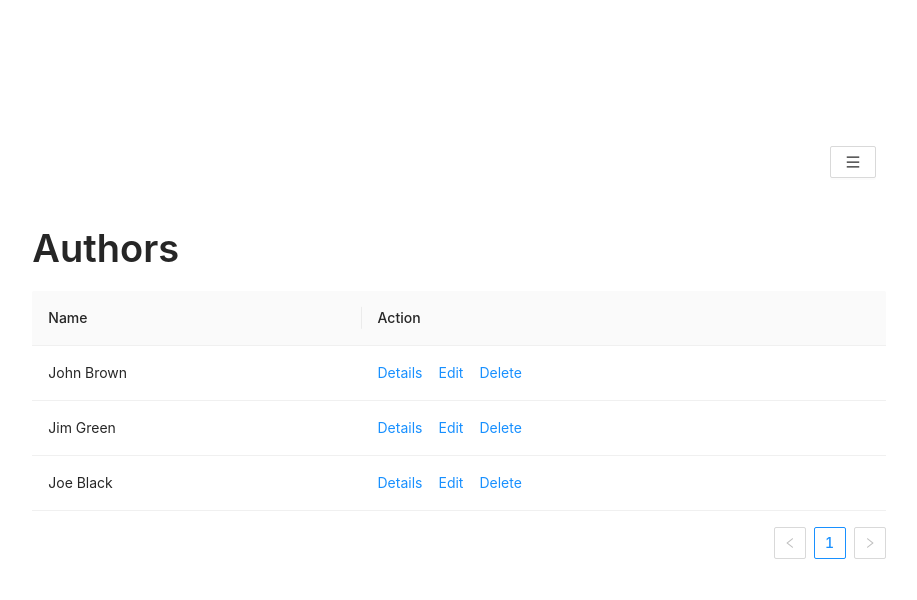
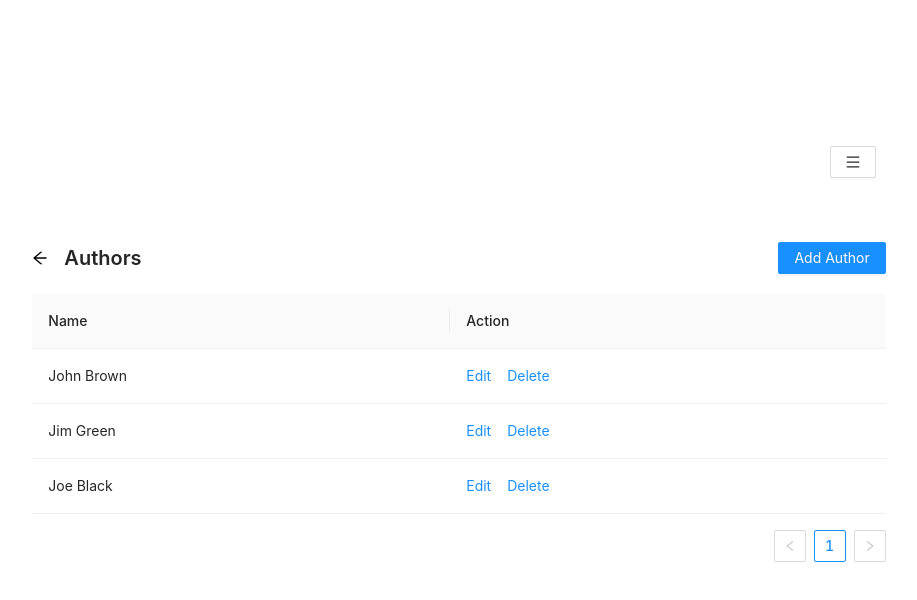
Before and after one commit to MashedBytes/book-database, a React (Create React App) app in the folder app/: page /authors in a window 1280 px wide. Shown: the top 600 px of the page, without its empty margins (181-1098 px from the left). Built offline with nearby package versions, Linux system fonts and the light colour scheme.

Commit message:
app: Add author linking

```diff
--- a/app/src/App.css
+++ b/app/src/App.css
@@ -1 +1,6 @@
 @import '~antd/dist/antd.css';
+
+.ant-page-header {
+  padding-left: 0;
+  padding-right: 0;
+}
--- a/app/src/App.js
+++ b/app/src/App.js
@@ -2,10 +2,8 @@ import {
   BrowserRouter as Router,
   Switch,
   Route,
-  Link
 } from "react-router-dom";
 
-import { CenterRow } from "./components/layout/CenterRow";
 import { Nav } from "./components/layout/Nav";
 import { Authors } from './components/authors/Authors';
 import { AuthorForm } from './components/authors/AuthorForm';
@@ -30,14 +28,14 @@ function App() {
 
           <Col span={16}>
             <Switch>
-              <Route path="/authors">
-                <Authors />
-              </Route>
-              <Route path="/authors/:id">
+              <Route path="/authors/:id/edit">
                 <AuthorForm />
               </Route>
               <Route path="/authors/new">
                 <AuthorForm />
+              </Route>
+              <Route path="/authors">
+                <Authors />
               </Route>
               <Route path="/">
                 <Home />
--- a/app/src/components/authors/AuthorForm.js
+++ b/app/src/components/authors/AuthorForm.js
@@ -1,28 +1,40 @@
 import { Form, Input, Button } from 'antd';
+import { useLocation } from 'react-router';
+
+import { Heading } from '../layout/Heading';
 
 export const AuthorForm = (props) => {
-  const [form] = Form.useForm();
-  const actionType = props.name ? "PATCH" : "POST"
+  const [form] = Form.useForm()
+
+  const location = useLocation()
+  const { record } = location.state
+
+  const actionType = record ? "PATCH" : "POST"
+
+  record && form.setFieldsValue({
+    name: record.name
+  })
 
   const onFinish = values => {
     console.log(values);
   }
 
-
-  const buttonLable = () => {
-    return actionType == "POST" ? "Create" : "Update"
-  }
+  const buttonLable = actionType === "POST" ? "Create" : "Update"
+  const heading = actionType === "POST" ? "Add Author" : "Edit Author"
 
   return (
-    <Form form={form} onFinish={onFinish} initialValues={{name: props.name || "" }}>
+    <>
+      <Heading title={heading} />
+      <Form form={form} onFinish={onFinish}>
         <Form.Item name="name" label="Name" rules={[{ required: true, min: 3 }]}>
           <Input />
         </Form.Item>
         <Form.Item>
           <Button type="primary" htmlType="submit">
-          {buttonLable()}
+            {buttonLable}
           </Button>
         </Form.Item>
       </Form>
+    </>
   )
 }
--- a/app/src/components/authors/Authors.js
+++ b/app/src/components/authors/Authors.js
@@ -1,34 +1,35 @@
-import React, { Component } from 'react';
-import { Table, Space, Typography } from 'antd';
+import { useEffect, useState } from 'react';
+import { Link } from 'react-router-dom';
+import { Table, Space } from 'antd';
 
-const { Title } = Typography;
+import { Heading } from '../layout/Heading';
 
 const data = [
   {
+    id: 1,
     name: 'John Brown',
   },
   {
+    id: 2,
     name: 'Jim Green',
   },
   {
+    id: 3,
     name: 'Joe Black',
   },
 ];
 
-export class Authors extends Component {
+export const Authors = () => {
 
-  constructor(props) {
-    super(props);
+  const [authors, setAuthors] = useState([]);
 
-    this.state = {
-      authors: data.map(
-        author => (
+  useEffect(() => {
+    setAuthors(data.map(author => (
       { ...author, key: author.name }
-        )
-      )
-    }
+    )))
+  }, [])
 
-    this.columns = [
+  const columns = [
     {
       title: 'Name',
       dataIndex: 'name',
@@ -38,22 +39,30 @@ export class Authors extends Component {
       key: 'action',
       render: (text, record) => (
         <Space size="middle">
-            <a>Details</a>
-            <a>Edit</a>
+          <Link to={{
+            pathname: `/authors/${record.id}/edit`,
+            state: {
+              record: record,
+            }
+          }}
+          >
+            Edit
+          </Link>
           <a>Delete</a>
         </Space>
       ),
     },
   ];
 
-  }
-
-
-  render() {
-    return <>
-      <Title>Authors</Title>
-      <Table columns={this.columns} dataSource={this.state.authors} />
+  return (
+    <>
+      <Heading
+        title="Authors"
+        link="/authors/new"
+        linkText="Add Author"
+      />
+      <Table columns={columns} dataSource={authors} />
     </>
-  }
+  )
 
 }
--- /dev/null
+++ b/app/src/components/layout/Heading.js
@@ -0,0 +1,22 @@
+import { useHistory } from 'react-router';
+import { Link } from 'react-router-dom';
+import { PageHeader, Button } from 'antd';
+
+export const Heading = ({title, link, linkText}) => {
+
+  const history = useHistory();
+
+  const extra = (link && linkText) ? [
+    <Button type="primary">
+      <Link to={link}>{linkText}</Link>
+    </Button>
+  ] : null
+
+  return (
+    <PageHeader
+      title={title}
+      onBack={() => history.goBack()}
+      extra={extra}
+    />
+  )
+}
```
Lines whose indentation alone changed are shown as unchanged.
